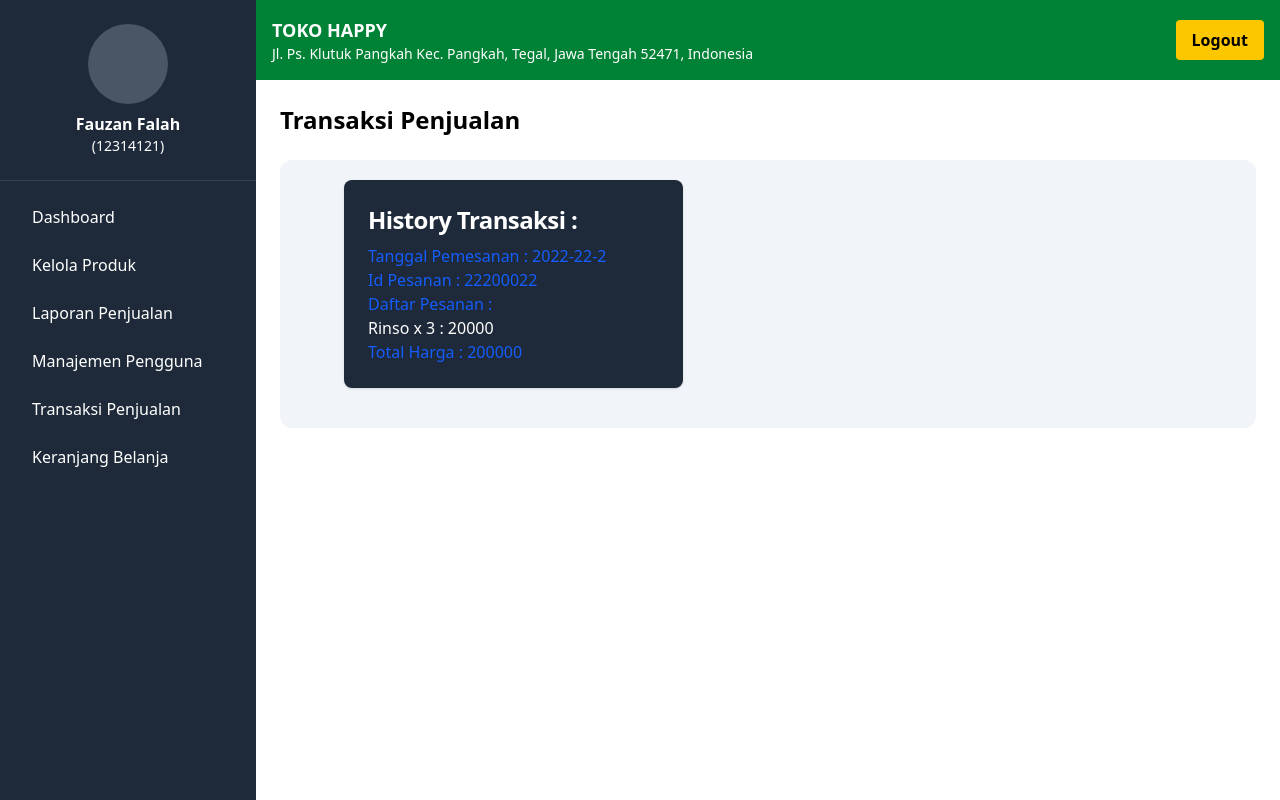
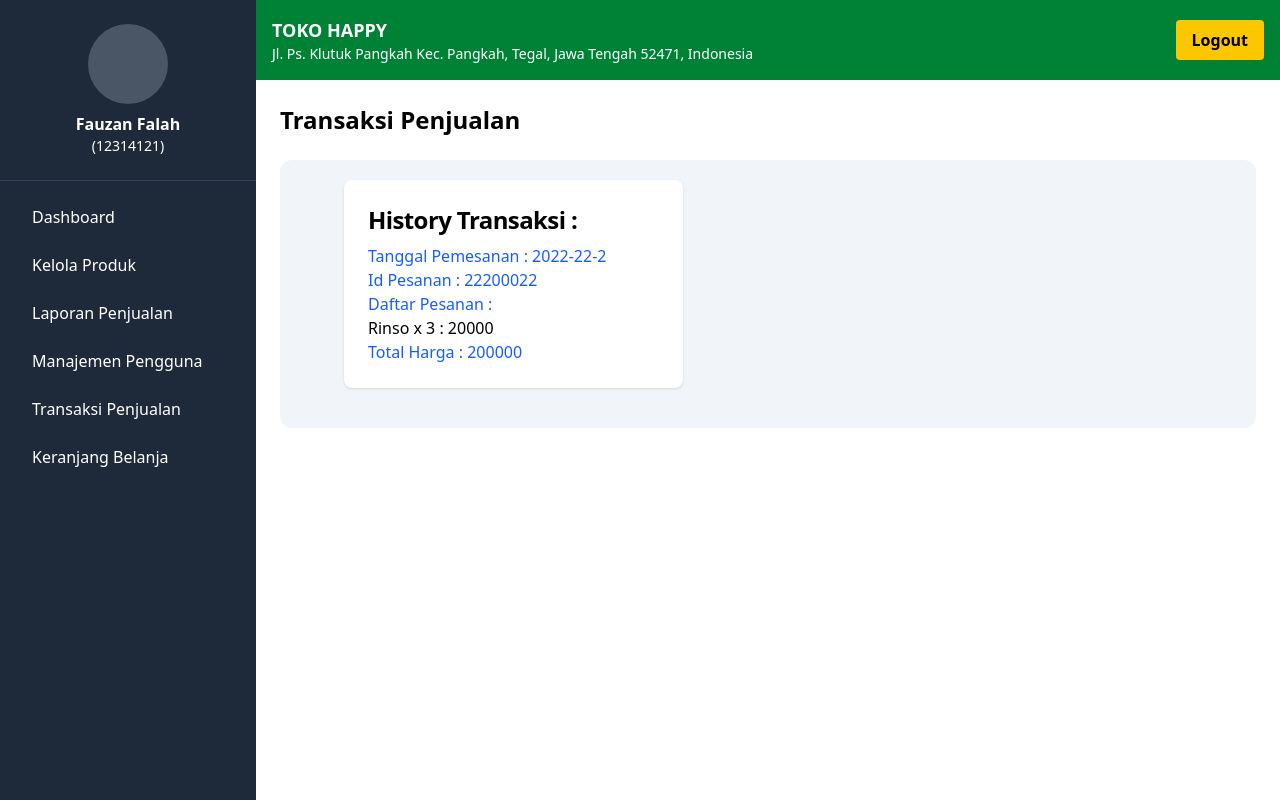
Before and after one commit to Opjasson/toko_happy, a React (Vite) app in the folder toko_happy/: page /transaksi-penjualan in a window 1280 px wide. Built offline with nearby package versions, Linux system fonts and the light colour scheme.

Commit message:
frontend : done setting template transaksi penjualan page

```diff
--- a/toko_happy/src/Components/Templates/MainLayout.jsx
+++ b/toko_happy/src/Components/Templates/MainLayout.jsx
@@ -37,7 +37,7 @@ export default function MainLayout({children}) {
                     </a>
 
                     <a
-                        href="#"
+                        href="/transaksi-penjualan"
                         className="block px-4 py-2 hover:bg-gray-700 rounded">
                         Transaksi Penjualan
                     </a>
--- a/toko_happy/src/Pages/TransaksiPenjualan.jsx
+++ b/toko_happy/src/Pages/TransaksiPenjualan.jsx
@@ -7,8 +7,8 @@ const TransaksiPenjualan = () => {
             <h1 className="text-2xl font-bold">Transaksi Penjualan</h1>
             <div className="flex justify-between px-16 bg-slate-100 p-5 rounded-xl flex-wrap">
                 {/* {historyTransaksi.map((item, index) => ( */}
-                <div class="block w-2/5 p-6 rounded-lg shadow-sm  bg-gray-800 border-gray-700 hover:bg-gray-700 hover:cursor-pointer mb-5">
-                    <h5 class="mb-2 text-2xl font-bold tracking-tight  text-white">
+                <div class="block w-2/5 p-6 rounded-lg shadow-sm  bg-white border-gray-700 hover:bg-slate-300 hover:cursor-pointer mb-5">
+                    <h5 class="mb-2 text-2xl font-bold tracking-tight  text-black">
                         History Transaksi :
                     </h5>
 
@@ -22,7 +22,7 @@ const TransaksiPenjualan = () => {
 
                     <p class="font-normal text-blue-600">Daftar Pesanan :</p>
                     {/* {item.carts.map((a, index) => ( */}
-                    <p className="text-white">
+                    <p className="text-black">
                         {/* {barang.find((b) => b.id === a.menuId)?.nama_menu}{" "} */}
                         Rinso x 3 : 20000
                         {/* {barang.find((b) => b.id === a.menuId)?.harga} */}
```
